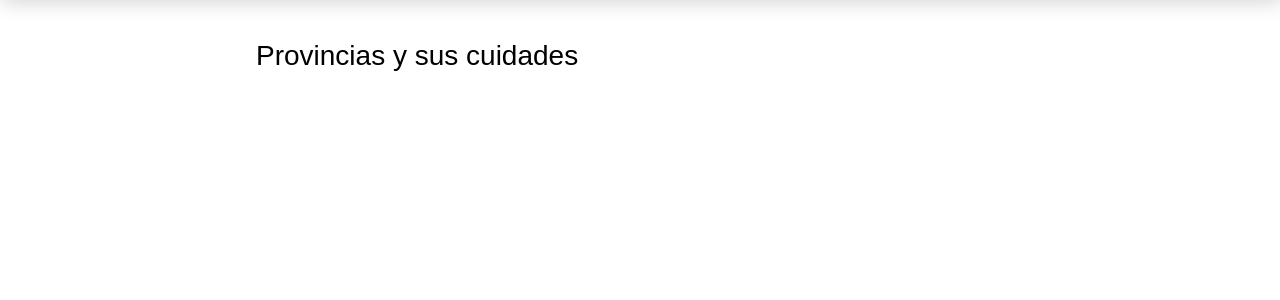
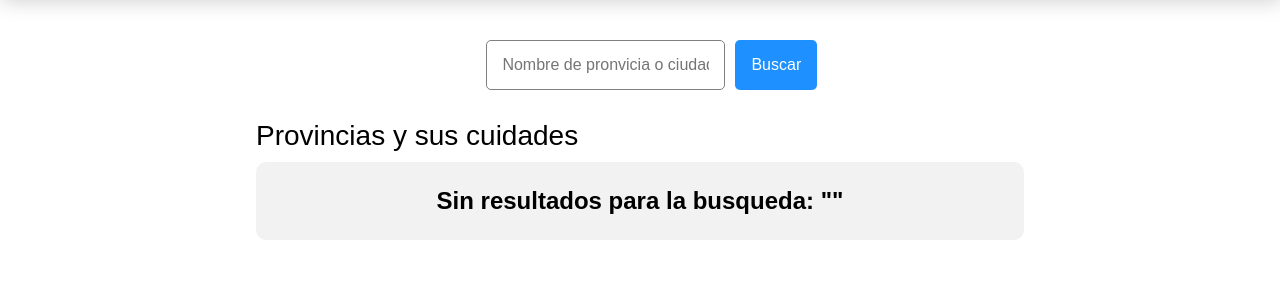
Before and after one commit to VidalLeonardoDeLosSantosRincon/asignacion-4-ing2, a PHP site: page / in a window 1280 px wide. Shown: the part 60-360 px from the top of the page. Run offline with PHP 8.4, Linux system fonts and the light colour scheme; data that the repository does not hold is empty.

Commit message:
feat: agrega filtro busqueda por nombre (provincia/cuidad)

```diff
--- a/data/repositories/provinces.repository.php
+++ b/data/repositories/provinces.repository.php
@@ -1,7 +1,6 @@
 <?php
 require_once __DIR__ . '/../models/city.model.php';
 require_once __DIR__ . '/../models/province.model.php';
-
 
 class PronvinceRepository
 {
@@ -10,18 +9,27 @@
 
     }
 
-    public function getAll(): array
+    public function getAll(string $searchTerm = ""): array
     {
-        $stmt = $this->connection->query(
-            "SELECT
+        $query = "SELECT
                 p.Id AS ProvinceId,
                 p.Name AS ProvinceName,
                 c.Id AS CityId,
                 c.Name AS CityName,
                 c.IsMain AS CityIsMain
             FROM province p
-            JOIN city c ON (p.Id = c.ProvinceId)"
-        );
+            JOIN city c ON (p.Id = c.ProvinceId)
+            WHERE :search = ''
+                OR (
+                    LOWER(p.Name) LIKE :search
+                    OR LOWER(c.Name) LIKE :search
+                )
+            ";
+
+        $stmt = $this->connection->prepare($query);
+
+        $search = '%' . strtolower($searchTerm) . '%';
+        $stmt->execute(["search" => $search]);
 
         $provinces = [];
 
--- a/index.css
+++ b/index.css
@@ -27,6 +27,63 @@
     width:60%;
     margin-top: 100px;
     margin-bottom: 200px;
+}
+
+.provinces-container .search-container {
+    width:100%;
+    margin:30px 0;
+
+    display: flex;
+    justify-content: center;
+    align-items: center;
+}
+
+.provinces-container .search-container .search-box {
+    width:40%;
+}
+
+.provinces-container .search-container .search-box form {
+    width:100%;
+    display: flex;
+    gap:10px;
+}
+
+.provinces-container .search-container .search-box form input {
+    flex: 1;
+    padding: 15px;
+    font-size: 16px;
+    border-radius: 5px;
+    border: 1px solid gray;
+    box-sizing: border-box;
+}
+
+.provinces-container .search-container .search-box form input:focus {
+    outline: 2px solid dodgerblue;
+}
+
+.provinces-container .search-container .search-box form button {
+    padding: 15px 16px;
+    cursor: pointer;
+    font-size: 16px;
+    background-color: dodgerblue;
+    color:white;
+    border-radius: 5px;
+    border: none;
+    box-sizing: border-box;
+}
+
+.provinces-container .search-container .search-box form button:disabled {
+    color:gray;
+    background-color: lightgray;
+}
+
+.provinces-container .search-container .search-box form button:hover {
+    outline: 2px solid black;
+    opacity: 0.8;
+}
+
+.provinces-container .search-container .search-box form button#btn-cancel {
+    background-color: orange;
 }
 
 .provinces-container h2 {
--- a/index.php
+++ b/index.php
@@ -3,7 +3,10 @@
     require_once __DIR__ . '/data/repositories/provinces.repository.php';
 
     $repo = new PronvinceRepository($pdo);
-    $data = $repo->getAll();
+
+    $search = $_GET['search'] ?? '';
+    $validSearch = !empty($search);
+    $data = $validSearch ? $repo->getAll($search) : $repo->getAll();
 ?>
 <!DOCTYPE html>
 <html lang="es">
@@ -17,6 +20,23 @@
         Listado de Provincias RD
     </header>
     <div class="provinces-container">
+        <div class="search-container">
+            <div class="search-box">
+                <form method="GET">
+                    <input name="search" id="search"
+                        placeholder="Nombre de pronvicia o ciudad"
+                        value="<?= $search ?>"
+                        onkeyup="validSearchTerm()"
+                    />
+
+                    <button id="btn-search" type="submit">Buscar</button>
+
+                    <?php if($validSearch): ?>
+                        <button id="btn-cancel" type="button" onclick="clearForm()">Cancelar</button>
+                    <?php endif; ?>
+                </form>
+            </div>
+        </div>
         <h2>Provincias y sus cuidades</h2>
         <table border="1" cellpadding="8" cellspacing="0" style="width:100%;">
             <tbody>
@@ -43,8 +63,40 @@
                         <td colspan="2" style="border:none; background-color:lightblue;"></td>
                     </tr>
                 <?php endforeach; ?>
+
+                <?php if(!count($data)): ?>
+                    <tr>
+                        <td colspan="2" style="
+                            border:none;
+                            border-radius:10px;
+                            background-color: rgba(0, 0, 0, 0.05);
+                            text-align:center;
+                            font-weight:300;
+                            font-size:24px;
+                            padding:25px;
+                        ">
+                            <b>Sin resultados para la busqueda: "<?=  $search ?>"</b>
+                        </td>
+                    </tr>
+                <?php endif; ?>
             </tbody>
         </table>
     </div>
+    <script>
+        function validSearchTerm() {
+            const inputSearchValue = document.getElementById('search')?.value;
+            if(!inputSearchValue) clearForm(false);
+        }
+
+        function clearForm(useConfirm = true) {
+            const reloadPage = () => window.location='index.php';
+
+            if(!useConfirm) reloadPage();
+
+            if(useConfirm && confirm("Estas seguro que quieres cancelar la busqueda")) {
+               reloadPage();
+            }
+        }
+    </script>
 </body>
 </html>
```
